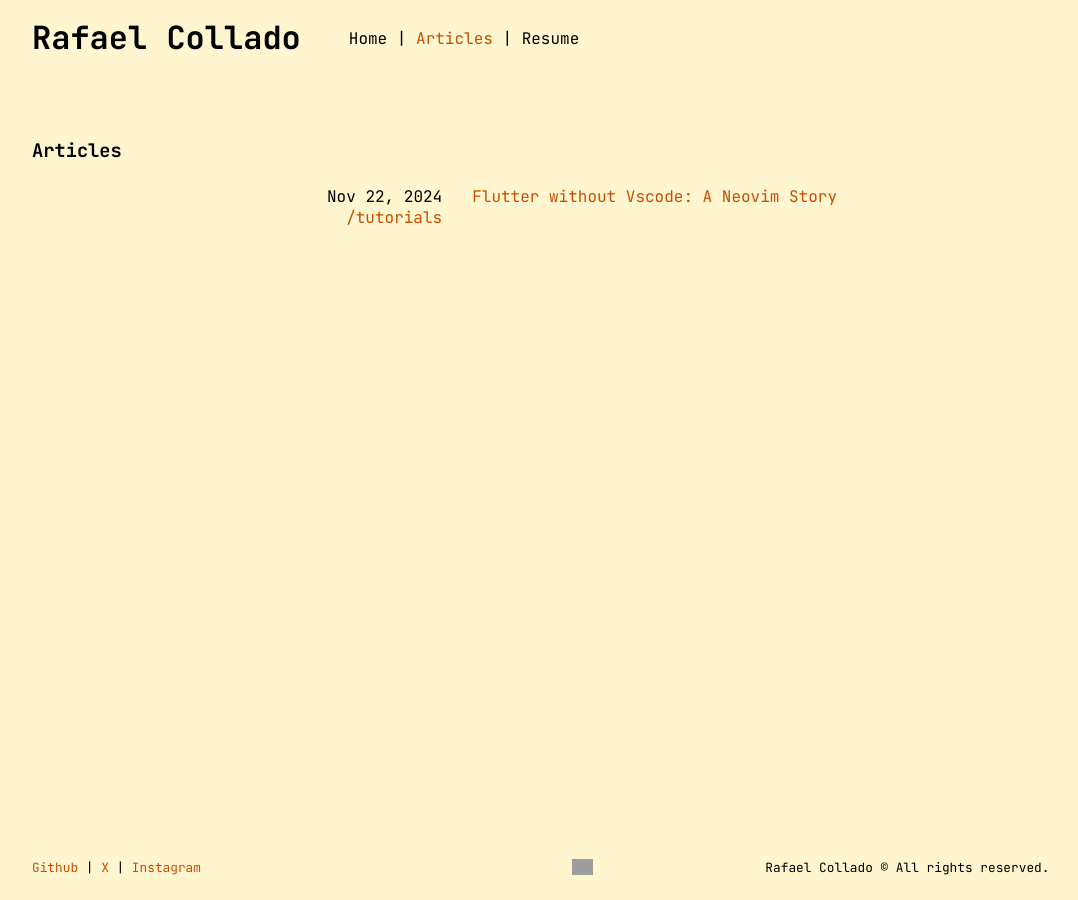
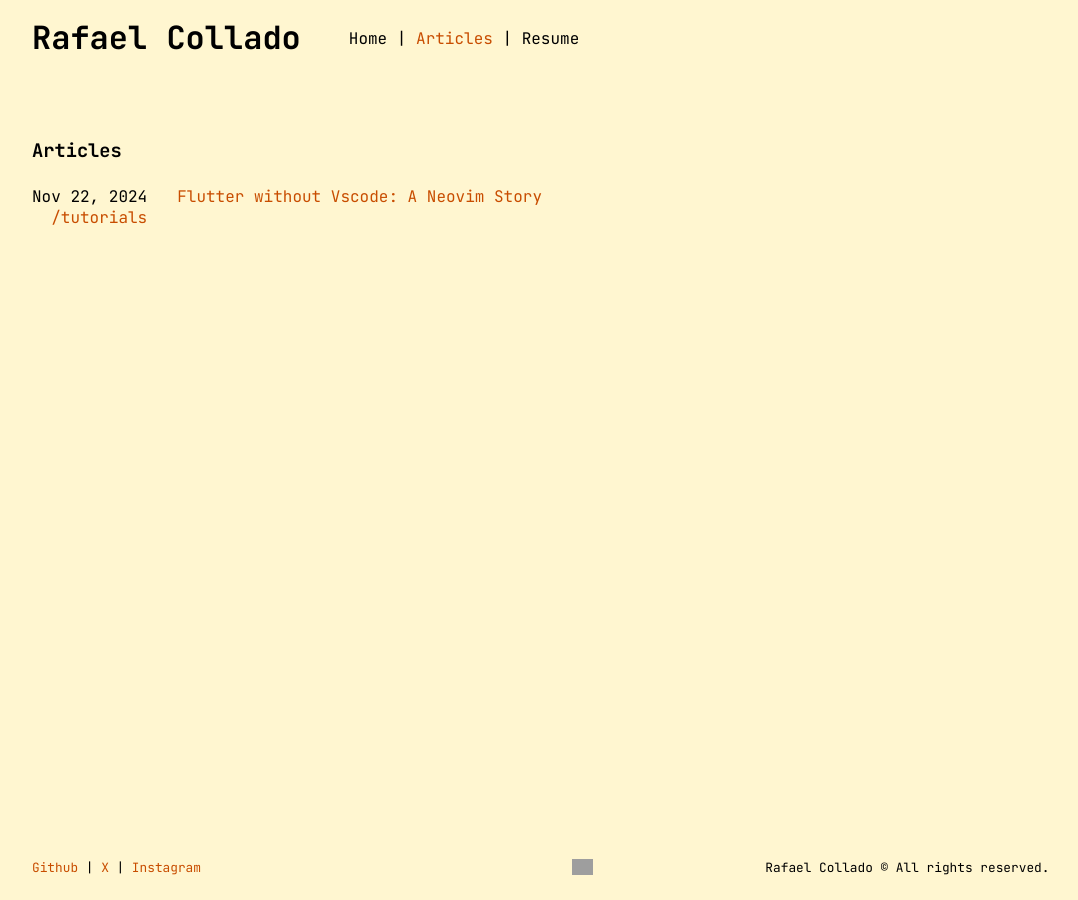
Before and after one commit to rafaelcolladojr/rafaelcolladojr.github.io, a Jekyll site: the page built from articles.html, in a window 1280 px wide. Shown: the whole page, without its empty margins (58-1136 px from the left). Built offline with Jekyll 4.4.1, drawn with Linux system fonts in a browser that asks for light colours; grey boxes are pictures that could not be loaded.

Commit message:
Fixed article list centered

```diff
--- a/css/main.css
+++ b/css/main.css
@@ -115,7 +115,7 @@ h6 {
 /* Navigation */
 
 ul {
-  margin: 0px auto;
+  margin: 0px;
   padding: 0px;
 }
 
```
Also changed, not shown: 1 other file.
